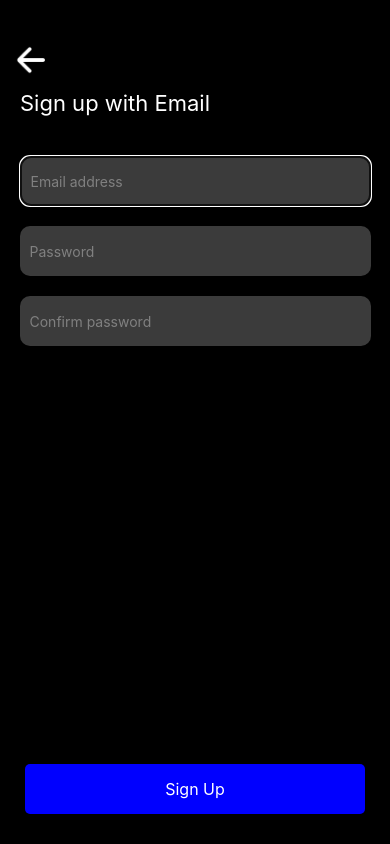
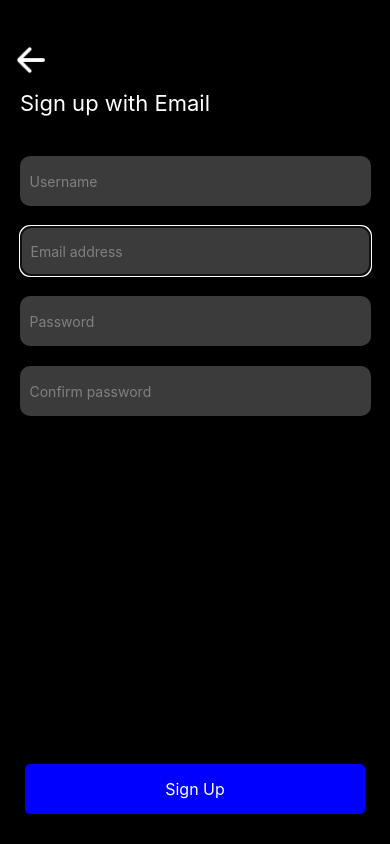
Before and after one commit to khlmood/Invest-In, a React Native app: screen /SignUp in a window 390 px wide. Built offline with nearby package versions, Linux system fonts and the light colour scheme; no server answers.

Commit message:
completeReg var removed

```diff
--- a/login/SignUp.js
+++ b/login/SignUp.js
@@ -5,6 +5,7 @@ import { createUserWithEmailAndPassword } from "firebase/auth";
 import { doc, setDoc } from 'firebase/firestore';
 
 const SignUp = ({ navigation }) => {
+  const [username, setUsername] = useState('');
   const [email, setEmail] = useState('');
   const [password, setPassword] = useState('');
   const [confirmPassword, setConfirmPassword] = useState('');
@@ -59,12 +60,11 @@ const SignUp = ({ navigation }) => {
       const userDocRef = doc(FIREBASE_DB, "users", user.uid);
       await setDoc(userDocRef, {
         email: user.email,
-        username: '',
+        username: username,
         profilePicture: 'None',
         followersCount: 0,
         followingCount: 0,
         balance: 10000,
-        userCompleteReg: false
       });
 
       Alert.alert('Registered', 'Check your Email inbox!');
@@ -91,6 +91,15 @@ const SignUp = ({ navigation }) => {
           <Image source={require('./../assets/backArrow.png')} style={styles.backArrow} />
         </TouchableOpacity>
         <Text style={styles.headerText}>Sign up with Email</Text>
+        <TextInput
+          value={username}
+          onChangeText={(text) => setUsername(text)}
+          style={[styles.input, focusedInput === 'username' && styles.focusedInput]}
+          onFocus={() => setFocusedInput('username')}
+          onBlur={() => setFocusedInput(null)}
+          placeholderTextColor="grey"
+          placeholder="Username"
+        />
         <TextInput
           ref={emailRef}
           value={email}
--- a/redux/features/users/usersSlices.js
+++ b/redux/features/users/usersSlices.js
@@ -8,7 +8,6 @@ const initialState = [{
     numberOfFollowers: 0,
     numberOfFollowing: 0,
     balance: 0,
-    userCompleteReg: false
 }];
 
 const usersSlice = createSlice({
--- a/screens/CustomDrawerContent.js
+++ b/screens/CustomDrawerContent.js
@@ -4,7 +4,7 @@ import { DrawerContentScrollView, DrawerItemList } from '@react-navigation/drawe
 import { FIREBASE_AUTH } from './../firebaseConfig';
 import Icon from 'react-native-vector-icons/Ionicons';
 
-// email[0], username[1], profilePicture[2], numberOfFollowers[3], numberOfFollowing[4], balance[5], userCompleteReg[6]
+// email[0], username[1], profilePicture[2], numberOfFollowers[3], numberOfFollowing[4], balance[5]
 const CustomDrawerContent = ({userData, ...props}) => {
   return (
     <DrawerContentScrollView {...props}>
--- a/screens/HomePage.js
+++ b/screens/HomePage.js
@@ -103,7 +103,6 @@ const HomePage = () => {
     numberOfFollowers: 0,
     numberOfFollowing: 0,
     balance: 0,
-    userCompleteReg: false
   });
 
   useEffect(() => {
@@ -120,7 +119,6 @@ const HomePage = () => {
             numberOfFollowers: data.followersCount,
             numberOfFollowing: data.followingCount,
             balance: data.balance,
-            userCompleteReg: data.userCompleteReg
           };
           setUserData(updatedUserData);
         }
@@ -141,18 +139,9 @@ const HomePage = () => {
     g_userdata[3] = userData.numberOfFollowers;
     g_userdata[4] = userData.numberOfFollowing;
     g_userdata[5] = userData.balance;
-    g_userdata[6] = userData.userCompleteReg;
   }, [userData]);
 
   const navigation = useNavigation();
-
-  useEffect(() => {
-    // Automatically navigate to Profile screen if userCompleteReg is false
-    if (userData.userCompleteReg === false) {
-      navigation.navigate('Profil', { userData, setUserData });
-    }
-  }, [userData.userCompleteReg, navigation]);
-
 
   return (
     <RootStack.Navigator>
```
